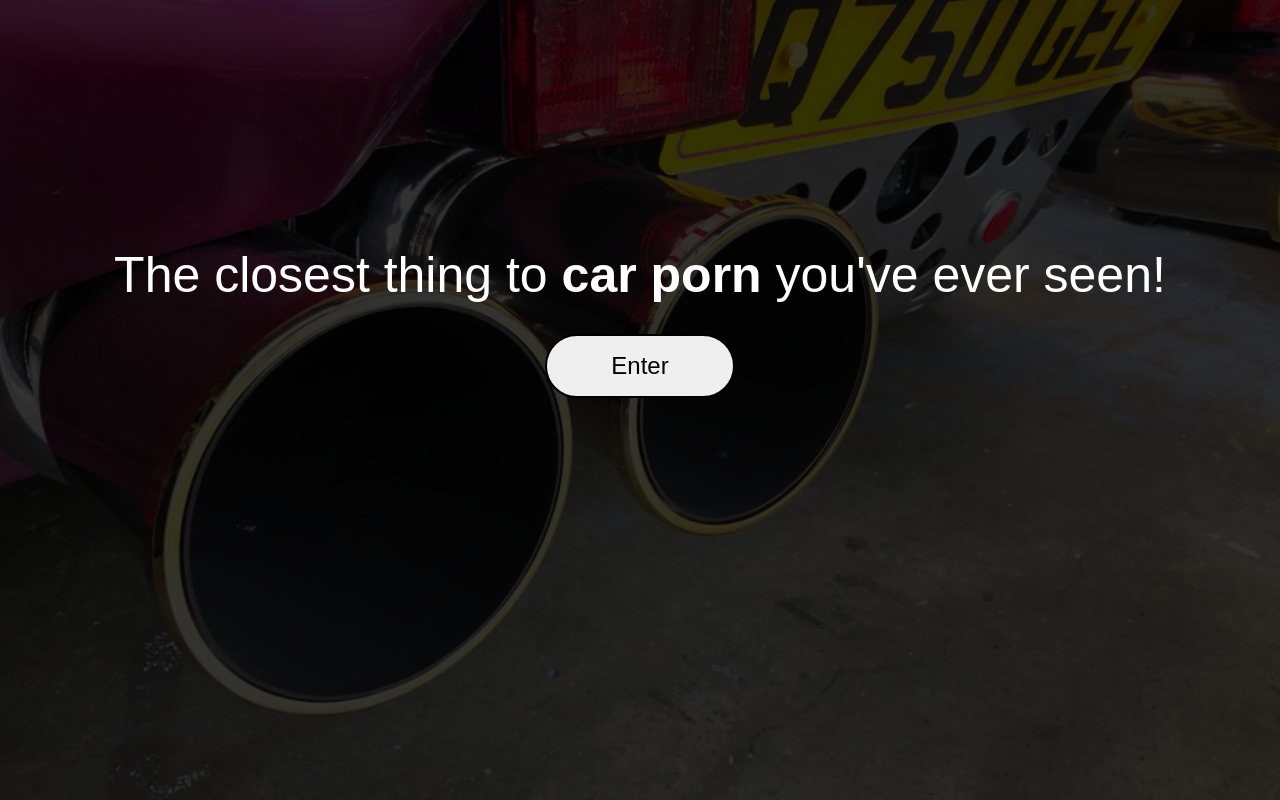
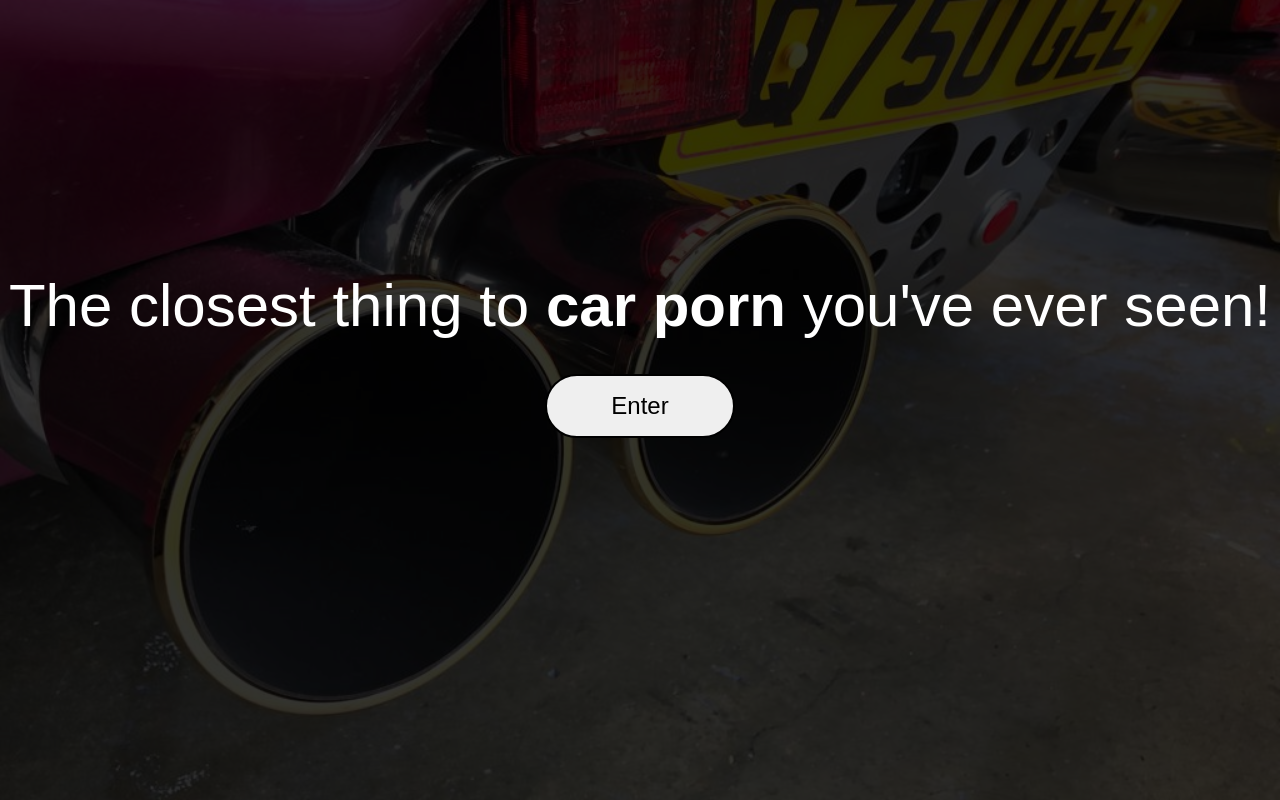
Before and after one commit to jibatsu/lambo, a plain HTML site: page index.html in a window 1280 px wide. Drawn offline with Linux system fonts and the light colour scheme.

Commit message:
styling tweaks

```diff
--- a/css/landing.css
+++ b/css/landing.css
@@ -38,7 +38,7 @@ body {
   align-items: center;
   justify-content: flex-end;
 
-  height: 40%;
+  height: 45%;
 }
 
 .landing-container-bottom {
@@ -47,14 +47,14 @@ body {
   align-items: center;
   justify-content: flex-start;
 
-  height: 60%;
+  height: 55%;
 }
 
 p {
   font-family: 'Fira', sans-serif;   /* Add 'Roboto' here */
   font-style: normal;
   font-weight: 300;
-  font-size: 50px;
+  font-size: 60px;
   line-height: 1.8em;
   color: #FFF;
 }
```
